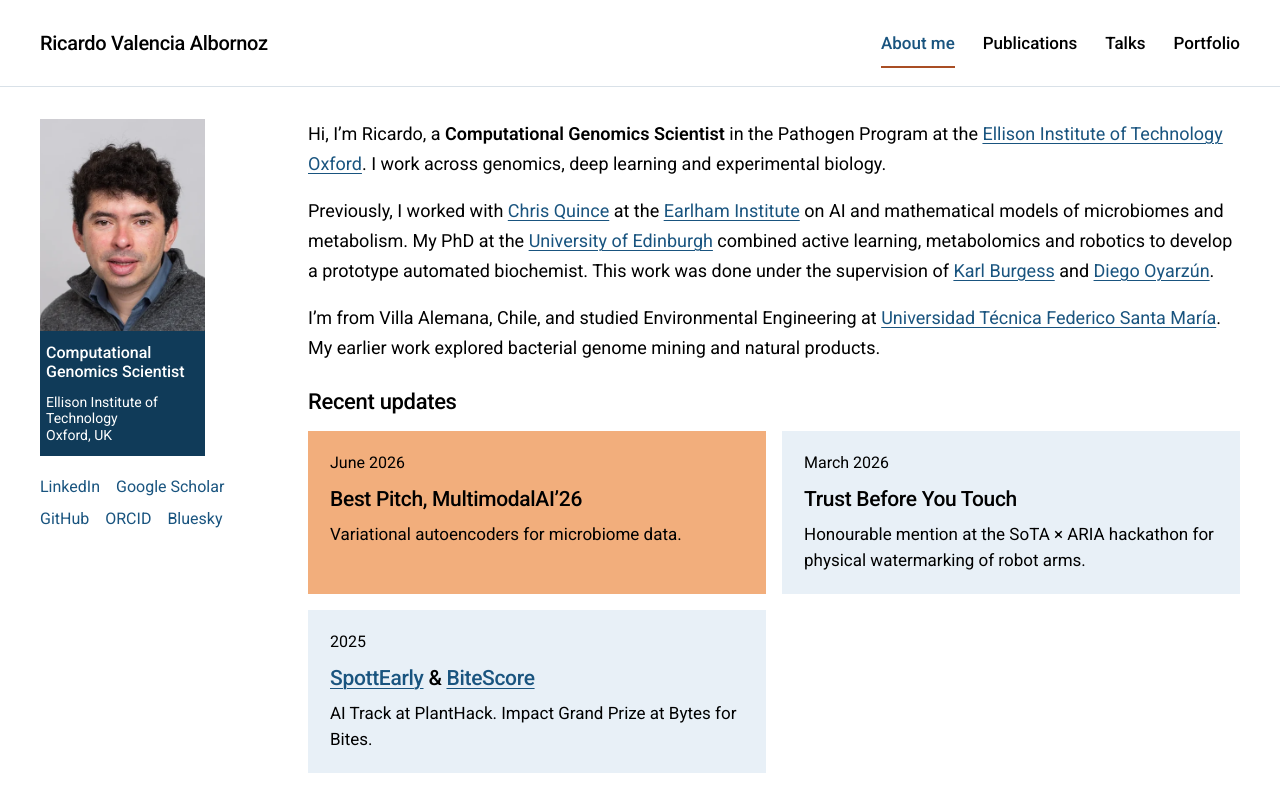
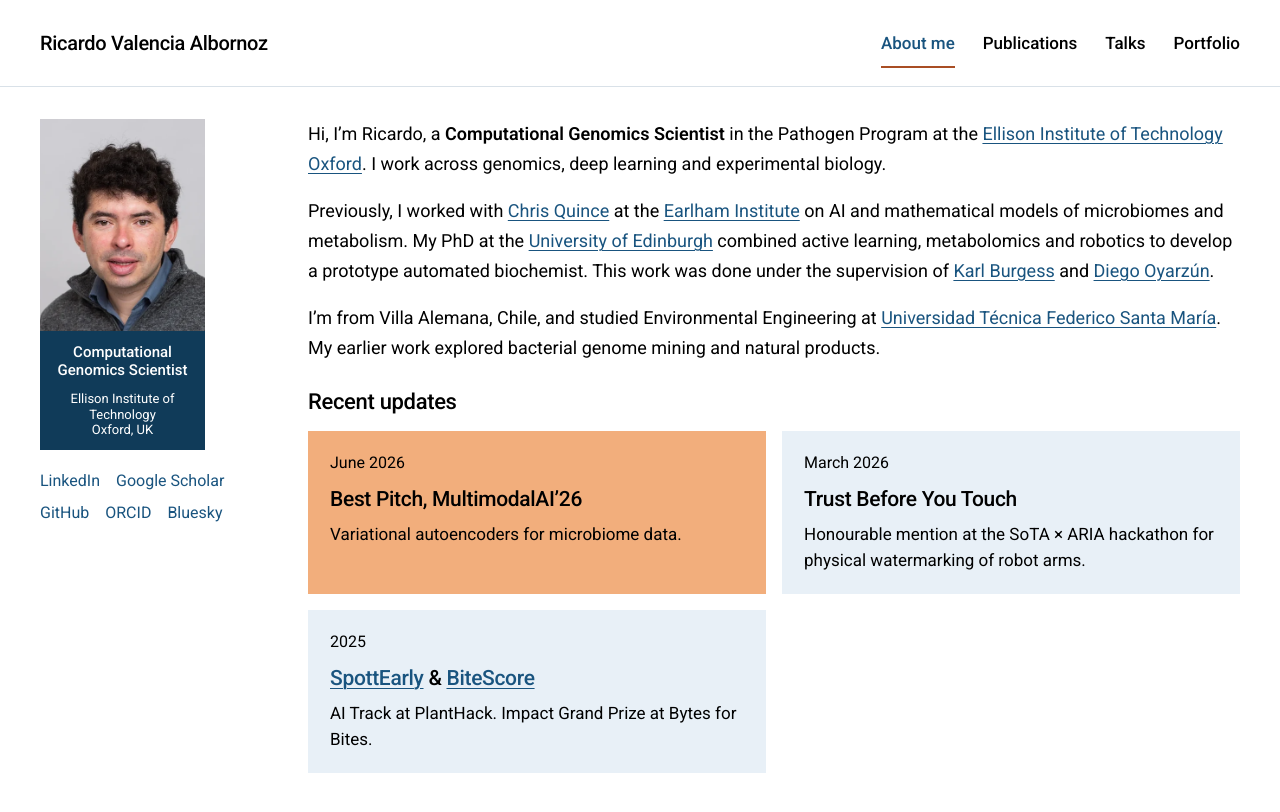
Before and after one commit to rvalenciaaz/rvalenciaaz.github.io, a Jekyll site: the page built from _pages/home.html, in a window 1280 px wide. Shown: the top 812 px of the page. Built offline with Jekyll 4.4.1, drawn with Linux system fonts in a browser that asks for light colours.

Commit message:
Center the profile caption and slightly reduce its type

```diff
--- a/assets/css/site.css
+++ b/assets/css/site.css
@@ -72,9 +72,9 @@ strong{font-weight:600}
 .profile-card{display:flex;flex-direction:column;align-items:center;gap:0;width:165px;max-width:100%}
 .profile-photo{display:block;flex:none;width:100%;overflow:hidden}
 .profile-photo img{width:100%;height:auto;aspect-ratio:7/9;object-fit:cover;object-position:center}
-.profile-caption{width:100%;padding:12px 6px;background:var(--navy);color:white;overflow-wrap:anywhere}
-.profile-role{font-size:16px;font-weight:500;line-height:1.2;margin-bottom:12px}
-.profile-affiliation{font-size:14px;line-height:1.2;color:white;margin:0}
+.profile-caption{width:100%;padding:12px 6px;background:var(--navy);color:white;text-align:center;overflow-wrap:anywhere}
+.profile-role{font-size:15px;font-weight:500;line-height:1.2;margin-bottom:12px}
+.profile-affiliation{font-size:13px;line-height:1.2;color:white;margin:0}
 .profile-affiliation a{color:inherit;text-decoration:none}
 .profile-affiliation a:hover{color:white;text-decoration:underline}
 .profile-caption :focus-visible{outline-color:var(--apricot)}
```
